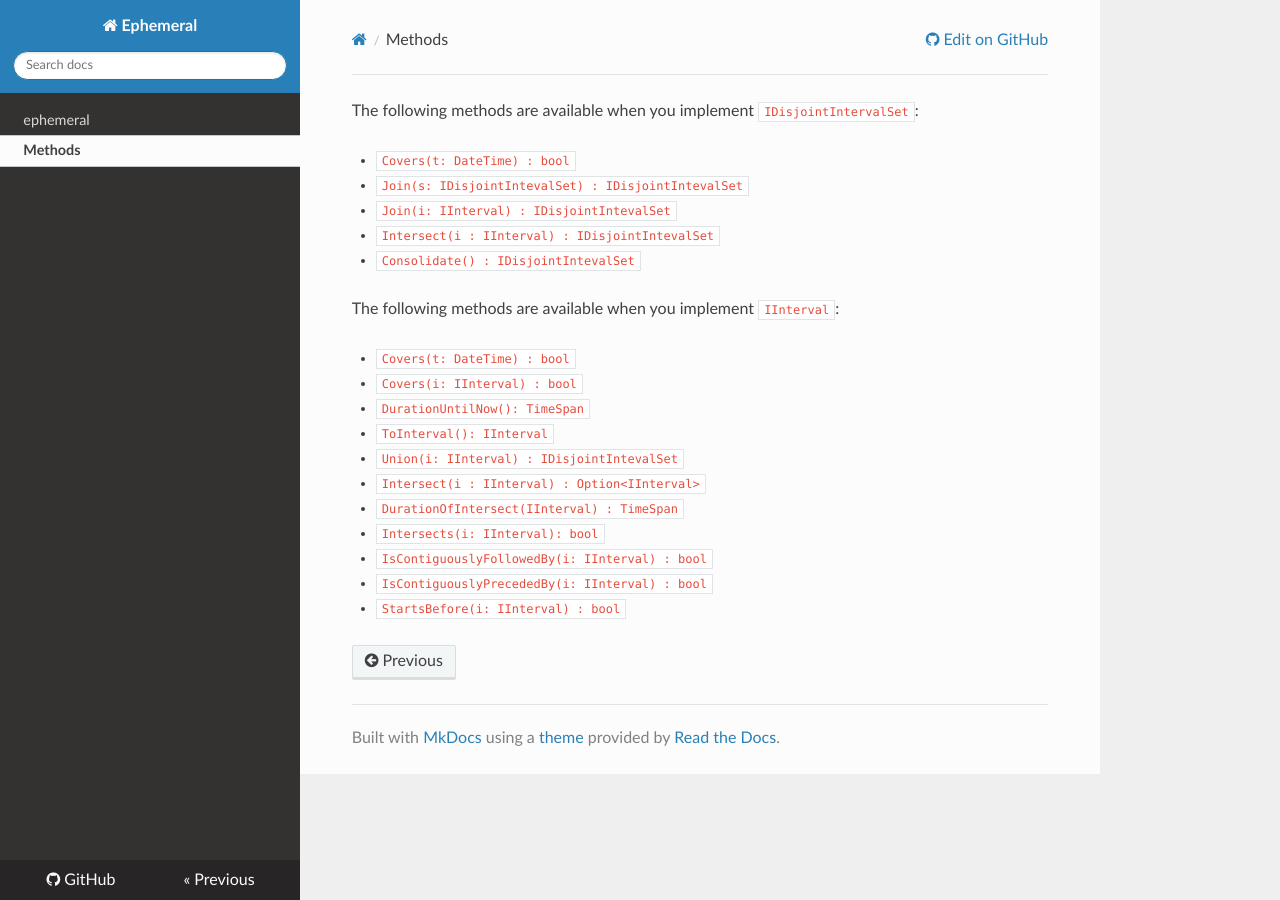
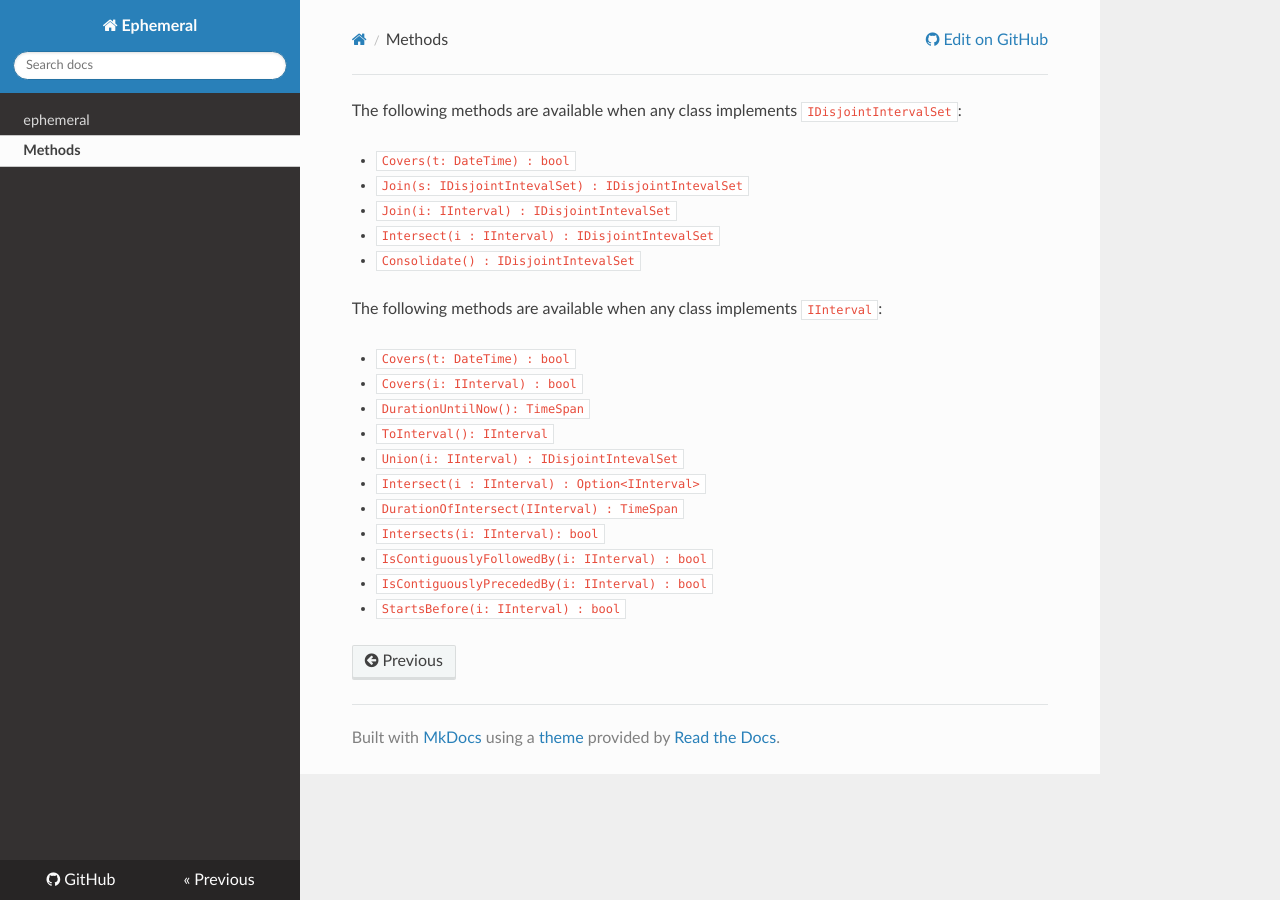
Before and after one commit to marsop/ephemeral, an MkDocs documentation site: the page built from docs/methods.md, in a window 1280 px wide. Built offline with MkDocs 1.6.1, drawn with Linux system fonts in a browser that asks for light colours; nearby versions of some CDN libraries.

Commit message:
modify wording of methods.md

```diff
--- a/docs/methods.md
+++ b/docs/methods.md
@@ -1,4 +1,4 @@
-The following methods are available when you implement `IDisjointIntervalSet`:
+The following methods are available when any class implements `IDisjointIntervalSet`:
 
 - `Covers(t: DateTime) : bool`
 - `Join(s: IDisjointIntevalSet) : IDisjointIntevalSet`
@@ -6,7 +6,7 @@ The following methods are available when you implement `IDisjointIntervalSet`:
 - `Intersect(i : IInterval) : IDisjointIntevalSet`
 - `Consolidate() : IDisjointIntevalSet`
 
-The following methods are available when you implement `IInterval`:
+The following methods are available when any class implements `IInterval`:
 
 - `Covers(t: DateTime) : bool`
 - `Covers(i: IInterval) : bool`
```
